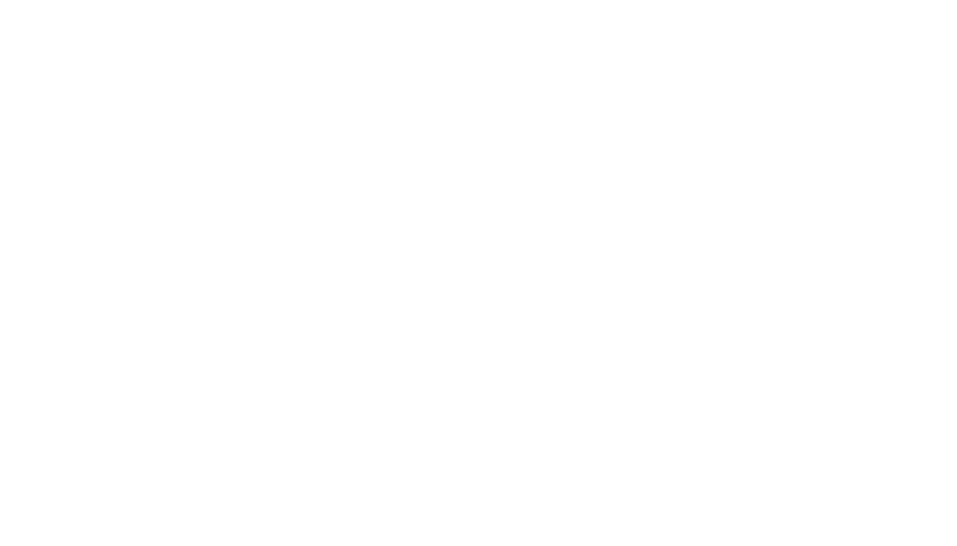
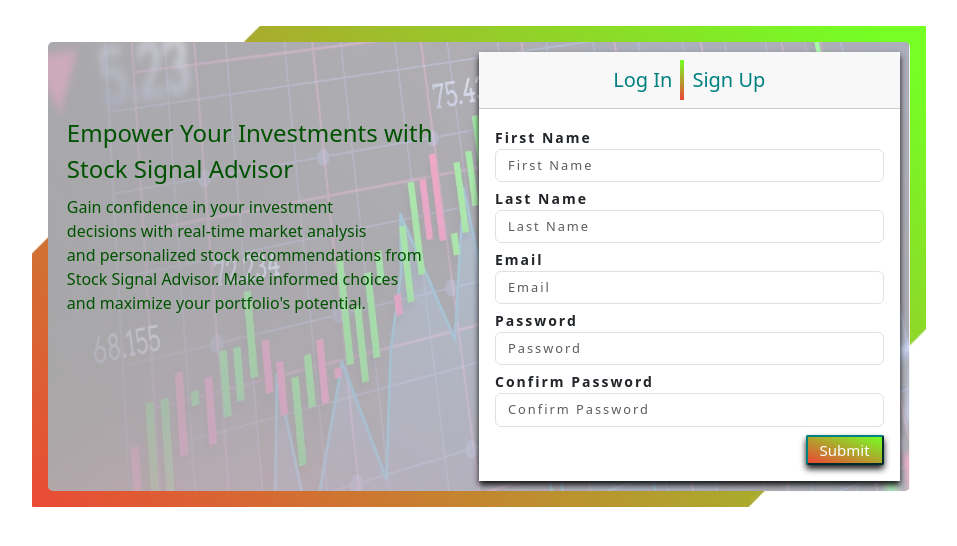
Before and after one commit to desh1997/stafrontend, a React (Create React App) app in the folder stafrontend/: page /auth in a window 1280 px wide. Before the commit this address had no page. Shown: the top 546 px of the page, without its empty margins (161-1118 px from the left). Built offline with nearby package versions, Linux system fonts and the light colour scheme.

Commit message:
created Login Register seperate component for authForm

```diff
--- a/stafrontend/src/App.js
+++ b/stafrontend/src/App.js
@@ -1,8 +1,8 @@
 import logo from './logo.svg';
 import './App.css';
 import { BrowserRouter, Route, Routes } from 'react-router-dom';
-import { Register } from "../src/Components/Auth/Register";
-import { Login } from "../src/Components/Auth/Login";
+// import { Register } from "../src/Components/Auth/Register";
+import { AuthForm } from "../src/Components/Auth/authForm";
 import { Landing } from "../src/Components/Landing";
 
 function App() {
@@ -14,8 +14,8 @@
         <Route path="/" element={<Landing />} />
         <Route path="" element={<Landing />} />
 
-        <Route path="/register" element={<Register />} />
-        <Route path="/login" element={<Login />} />
+        <Route path="/auth" element={<AuthForm />} />
+        {/* <Route path="/login" element={<Login />} /> */}
       </Routes>
     </BrowserRouter>
     </div>
--- a/stafrontend/src/Components/Assets/auth.css
+++ b/stafrontend/src/Components/Assets/auth.css
@@ -23,9 +23,8 @@
     justify-content: center;
     /* height: 100vh; */
     /* padding: 5%; */
-    border-style: solid;
-    padding-top: 5%;
-    padding-bottom: 5%;
+    padding-top: 2%;
+    padding-bottom: 2%;
     /* padding-left: 5%;
     padding-right: 5%; */
 }
--- a/stafrontend/src/Components/Auth/Login.jsx
+++ b/stafrontend/src/Components/Auth/Login.jsx
@@ -1,20 +1,26 @@
-import React,{useEffect} from 'react';
-import '../Assets/auth.css';
+// import React, { useEffect } from 'react';
+// import '../Assets/auth.css';
 
 export const Login = () => {
-  useEffect(() => {
-
-  document.title = `You clicked  times`;
-  console.log("useeffect");
-},[]);
-
   return (
-    <div>
-      <body className="login-body">
-        <h1 className="login-container">Login Page</h1>
-      </body>
-    </div>
+    <>
+      <div className='card-body'>
+        <form>
+          <div className='mb-1'>
+            <label htmlFor="email" className="form-label">Email</label>
+            <input type="email" id="email" className="form-control" placeholder="Email" />
+          </div>
+          <div className='mb-1'>
+            <label htmlFor="password" className="form-label">Password</label>
+            <input type="password" id="password" className="form-control" placeholder="Password" />
+          </div>
+          <div className='d-flex justify-content-end'>
+            <button className='submit_btn'>Login</button>
+          </div>
+        </form>
+      </div>
+    </>
   );
-};
+}
 
 export default Login;
--- a/stafrontend/src/Components/Auth/Register.jsx
+++ b/stafrontend/src/Components/Auth/Register.jsx
@@ -1,40 +1,8 @@
-import Axios from '../../utility/api';
-import '../Assets/auth.css';
-import logo from '../Assets/images/logoLG.jpg';
-// import React, { useState } from 'react';
+import React from 'react';
 
-export const Register = () => {
-
+export const SignUp = () => {
     return (
-        <div className='main_container'>
-            <div className='frame p-3'>
-                <div className='myDiv'>
-                    <div className='main_content'>
-                        {/* <div className='auth_header'>
-                            <img className='logo' src={logo} alt="Your Logo"/>
-                        </div> */}
-                        <div className='d-flex'>
-                            <div className='col-6 auth_form_left'>
-                                <div className='auth_form_left_cont'>
-                                    <span className='auth_text_head'>Empower Your Investments with Stock Signal Advisor</span><br/>
-                                    <div className='mt-2'>
-                                    <span className='auth_text'>
-                                        Gain confidence in your investment <br/>
-                                        decisions with real-time market analysis <br/>
-                                        and personalized stock recommendations from <br/>
-                                        Stock Signal Advisor. Make informed choices <br/>
-                                        and maximize your portfolio's potential.
-                                    </span>
-                                    </div>
-                                </div>
-                            </div>
-                            <div className='col-6'>
-                                <div className='card rounded-0'>
-                                    <div className='card-header d-flex justify-content-center'>
-                                        <h5 className='m-2 auth_heading'>Log In</h5>
-                                        <div className='auth_header_dividor'></div>
-                                        <h5 className='m-2 auth_heading'>Sign Up</h5>
-                                    </div>
+        <>
             <div className='card-body'>
                 <form>
                     <div className='mb-1'>
@@ -62,14 +30,8 @@
                     </div>
                 </form>
             </div>
-                                </div>
-                            </div>
-                        </div>
-                    </div>
-                </div>
-            </div>
-        </div>
-    )
+        </>
+    );
 }
 
-export default Register;
+export default SignUp;
--- /dev/null
+++ b/stafrontend/src/Components/Auth/authForm.jsx
@@ -0,0 +1,52 @@
+import Axios from '../../utility/api';
+import '../Assets/auth.css';
+import logo from '../Assets/images/logoLG.jpg';
+// import React, { useState } from 'react';
+import SignUp from './register';
+import Login from './login';
+
+export const AuthForm = () => {
+
+    return (
+        <div className='main_container'>
+            <div className='frame p-3'>
+                <div className='myDiv'>
+                    <div className='main_content'>
+                        {/* <div className='auth_header'>
+                            <img className='logo' src={logo} alt="Your Logo"/>
+                        </div> */}
+                        <div className='d-flex'>
+                            <div className='col-6 auth_form_left'>
+                                <div className='auth_form_left_cont'>
+                                    <span className='auth_text_head'>Empower Your Investments with Stock Signal Advisor</span><br/>
+                                    <div className='mt-2'>
+                                    <span className='auth_text'>
+                                        Gain confidence in your investment <br/>
+                                        decisions with real-time market analysis <br/>
+                                        and personalized stock recommendations from <br/>
+                                        Stock Signal Advisor. Make informed choices <br/>
+                                        and maximize your portfolio's potential.
+                                    </span>
+                                    </div>
+                                </div>
+                            </div>
+                            <div className='col-6'>
+                            <div className='card rounded-0'>
+                                <div className='card-header d-flex justify-content-center'>
+                                    <h5 className='m-2 auth_heading'>Log In</h5>
+                                    <div className='auth_header_dividor'></div>
+                                    <h5 className='m-2 auth_heading'>Sign Up</h5>
+                                </div>
+                                <SignUp/>
+                                {/* <Login/> */}
+                            </div>
+                            </div>
+                        </div>
+                    </div>
+                </div>
+            </div>
+        </div>
+    )
+}
+
+export default AuthForm;
--- a/stafrontend/src/Components/Landing.jsx
+++ b/stafrontend/src/Components/Landing.jsx
@@ -4,20 +4,20 @@
 export const Landing = () => {
     const navigate = useNavigate();
 
-    const handleLoginClick = () => {
-        // Use navigate to navigate to the desired page
-        navigate('/login'); // Replace with the actual route you want to navigate to
-    };
+    // const handleLoginClick = () => {
+    //     // Use navigate to navigate to the desired page
+    //     navigate('/login'); // Replace with the actual route you want to navigate to
+    // };
     const handleRegisterClick = () => {
         // Use navigate to navigate to the desired page
-        navigate('/register'); // Replace with the actual route you want to navigate to
+        navigate('/auth'); // Replace with the actual route you want to navigate to
     };
 
     return (
         <div>
             <h1>Landing Page</h1>
-            <Link to="/login">Go to Login</Link>
-            <button className='btn btn-primary'  onClick={handleLoginClick}>Login</button>
+            <Link to="/auth">Go to Login</Link>
+            {/* <button className='btn btn-primary'  onClick={handleLoginClick}>Login</button> */}
             <button className='btn btn-primary'  onClick={handleRegisterClick}>Register</button>
         </div>
     )
```
Lines whose indentation alone changed are shown as unchanged.
